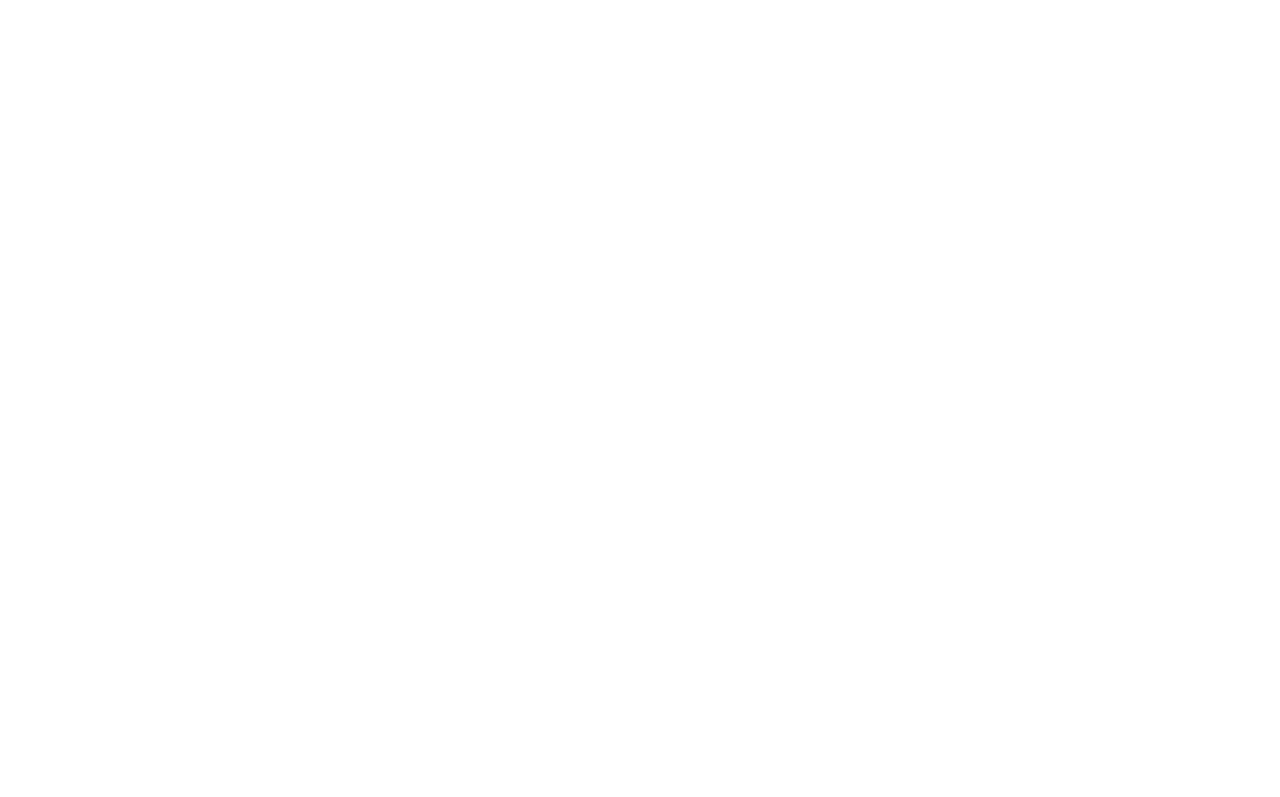
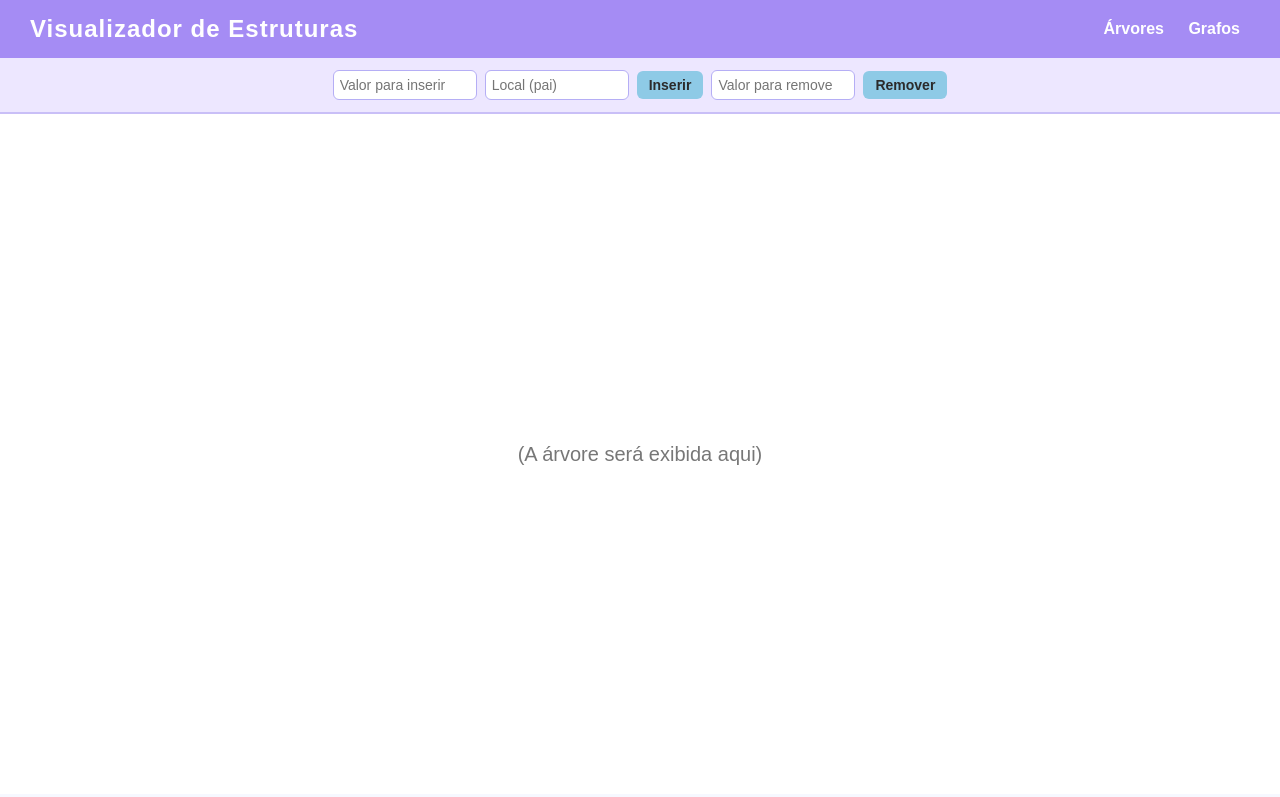
Before and after one commit to mikisazaka/Tree_Operations, a plain HTML site: page project/index.html in a window 1280 px wide. Drawn offline with Linux system fonts and the light colour scheme.

Commit message:
Feat: Atualização código Felipy.

```diff
--- a/project/index.html
+++ b/project/index.html
@@ -1,12 +1,36 @@
 <!DOCTYPE html>
-<html lang="pt-br">
+<html lang="pt-BR">
+
 <head>
     <meta charset="UTF-8">
-    <meta name="viewport" content="width=device-width, initial-scale=1.0">
+    <title>Visualizador de Árvores</title>
     <link rel="stylesheet" href="style.css">
-    <title>Operações em Árvore</title>
+    <script type="module" src="No.js"></script>
+    <script type="module" src="Arvore.js"></script>
+    <script type="module" src="Main.js"></script>
 </head>
+
 <body>
+    <header>
+        <h1>Visualizador de Estruturas</h1>
+        <nav>
+            <a href="#" id="menu-arvores">Árvores</a>
+            <a href="#" id="menu-grafos">Grafos</a>
+        </nav>
+    </header>
 
+    <div class="inputs-container">
+        <input type="number" id="valorInserir" placeholder="Valor para inserir">
+        <input type="text" id="localInsercao" placeholder="Local (pai)">
+        <button id="btnInserir">Inserir</button>
+
+        <input type="number" id="valorRemover" placeholder="Valor para remover">
+        <button id="btnRemover">Remover</button>
+    </div>
+
+    <div class="tree-container" id="treeArea">
+        (A árvore será exibida aqui)
+    </div>
 </body>
+
 </html>
--- a/project/style.css
+++ b/project/style.css
@@ -0,0 +1,85 @@
+/* Estilos globais */
+body {
+    margin: 0;
+    font-family: Arial, sans-serif;
+    background-color: #f6f8ff;
+}
+
+/* Cabeçalho */
+header {
+    background-color: #a58cf4;
+    color: white;
+    padding: 15px 30px;
+    display: flex;
+    align-items: center;
+    justify-content: space-between;
+    box-shadow: 0 2px 6px rgba(0, 0, 0, 0.1);
+}
+
+header h1 {
+    font-size: 24px;
+    margin: 0;
+    font-weight: bold;
+    color: #ffffff;
+    letter-spacing: 1px;
+}
+
+nav a {
+    color: white;
+    text-decoration: none;
+    margin: 0 10px;
+    font-weight: bold;
+    font-size: 16px;
+    transition: color 0.2s ease;
+}
+
+nav a:hover {
+    color: #d9c7ff;
+}
+
+/* Container de inputs */
+.inputs-container {
+    background-color: #ede7ff;
+    padding: 12px;
+    display: flex;
+    justify-content: center;
+    align-items: center;
+    gap: 8px;
+    border-bottom: 2px solid #c9bff7;
+}
+
+input {
+    padding: 6px;
+    border: 1px solid #b5aef5;
+    border-radius: 6px;
+    width: 130px;
+    font-size: 14px;
+}
+
+button {
+    padding: 6px 12px;
+    background-color: #8ecae6;
+    color: #2b2b2b;
+    border: none;
+    border-radius: 6px;
+    cursor: pointer;
+    font-weight: bold;
+    font-size: 14px;
+    transition: background 0.2s ease;
+}
+
+button:hover {
+    background-color: #a0d3ef;
+}
+
+/* Área da árvore */
+.tree-container {
+    width: 100%;
+    height: calc(100vh - 120px);
+    background-color: white;
+    display: flex;
+    justify-content: center;
+    align-items: center;
+    color: #777;
+    font-size: 20px;
+}
```
Also changed, not shown: project/js/Main.js (added, +25 -0 lines).
